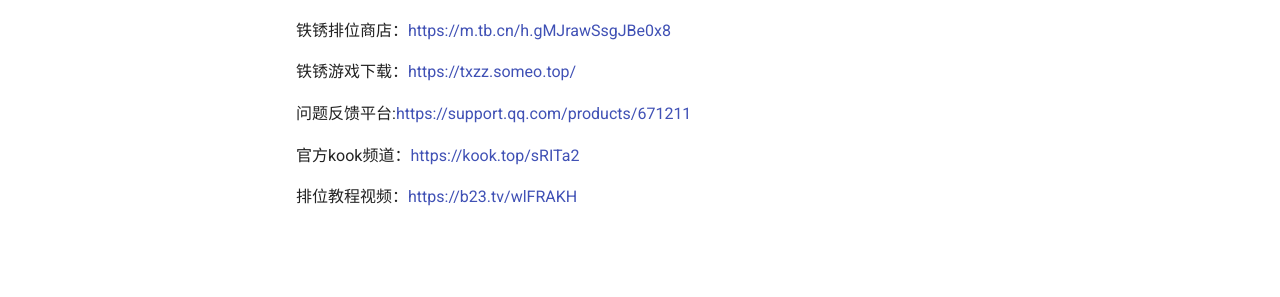
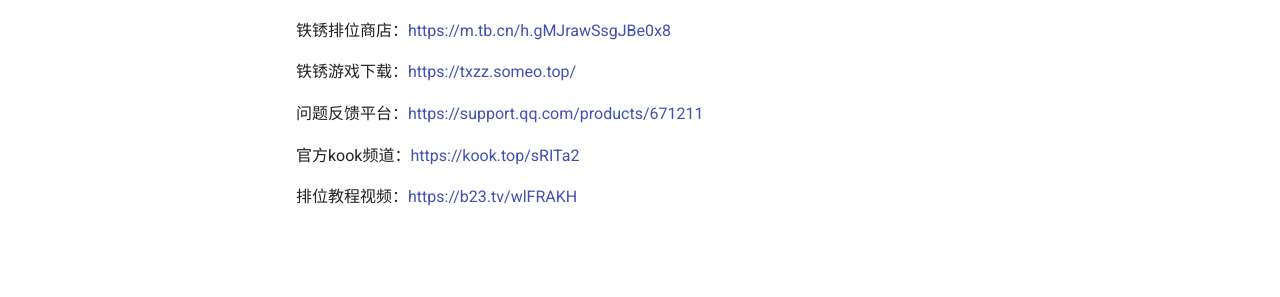
Before and after one commit to Mitpoppy/rw-rank-docs, an MkDocs documentation site: the page built from docs/other.md, in a window 1280 px wide. Shown: the part 293-590 px from the top of the page. Built offline with MkDocs 1.6.1 and Material for MkDocs 9.7.7, drawn with Linux system fonts in a browser that asks for light colours.

```diff
--- a/docs/other.md
+++ b/docs/other.md
@@ -6,7 +6,7 @@
 
 铁锈游戏下载：[https://txzz.someo.top/](https://txzz.someo.top/)
 
-问题反馈平台:[https://support.qq.com/products/671211](https://support.qq.com/products/671211)
+问题反馈平台：[https://support.qq.com/products/671211](https://support.qq.com/products/671211)
 
 官方kook频道：[https://kook.top/sRITa2](https://kook.top/sRITa2)
 
```
